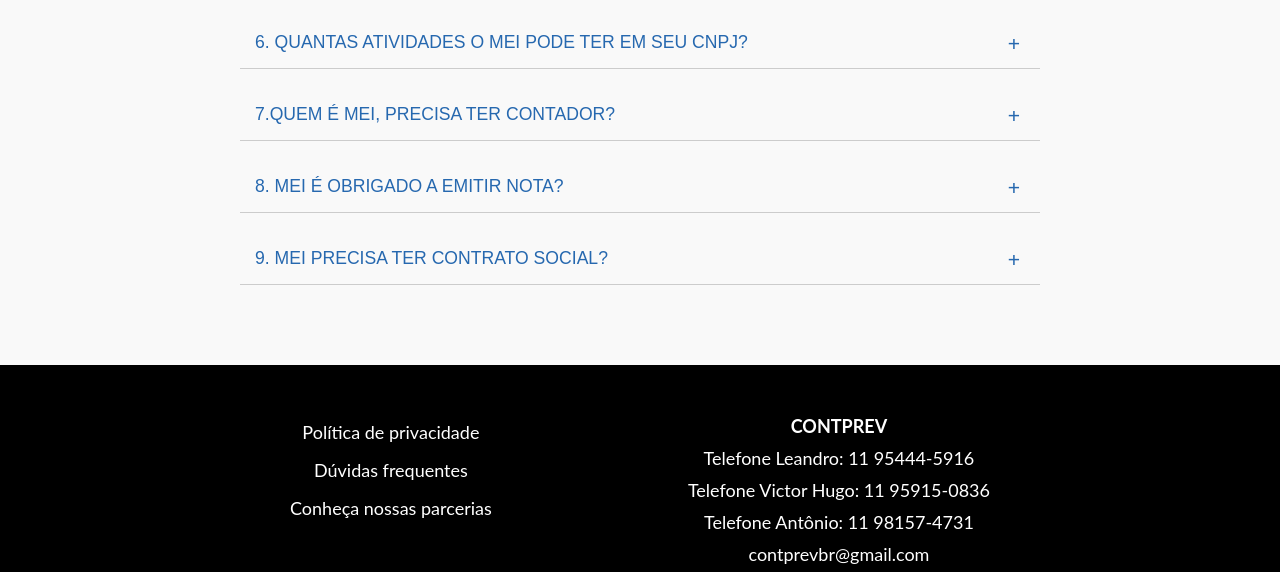
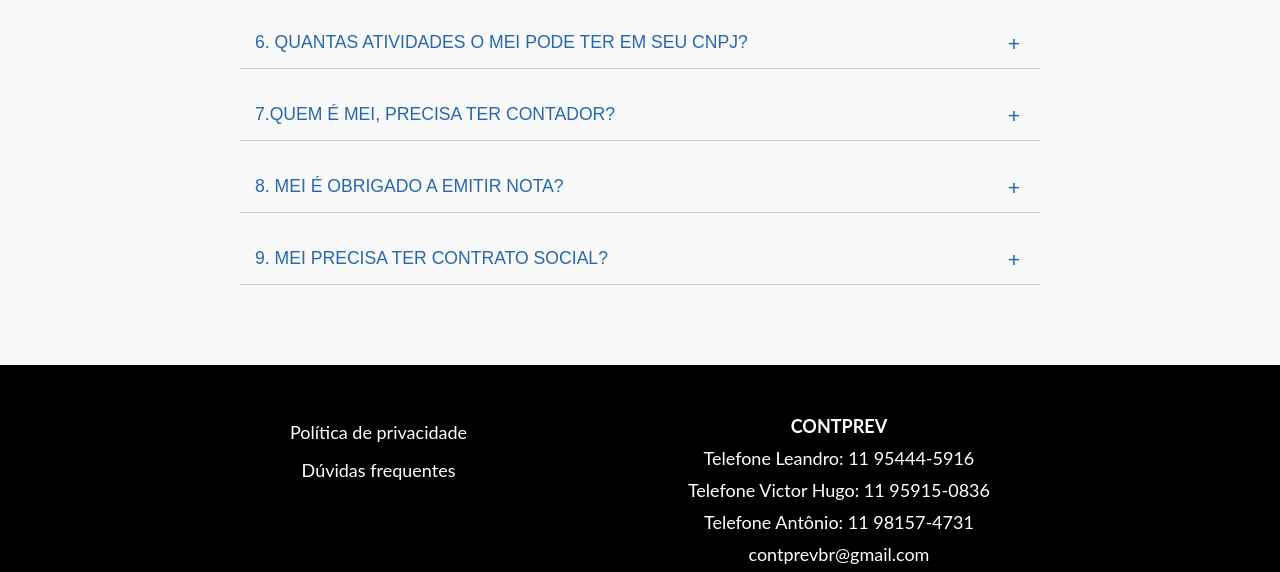
Before and after one commit to Victor-programmer/contprev, a plain HTML site: page duvidas.html in a window 1280 px wide. Shown: the part 635-1207 px from the top of the page. Drawn offline with Linux system fonts and the light colour scheme; a web font is replaced by a local one.

Commit message:
Update duvidas.html

```diff
--- a/duvidas.html
+++ b/duvidas.html
@@ -100,7 +100,6 @@
             <div class="footer-column">
                 <a href="https://www.mpf.mp.br/servicos/lgpd/o-que-e-a-lgpd"><p>Política de privacidade</p></a>
                 <p>Dúvidas frequentes</p>
-                <p id="parcerias-link" style="cursor: pointer; text-decoration: none">Conheça nossas parcerias</p>
             </div>
 
             <!-- Coluna 3 -->
```
